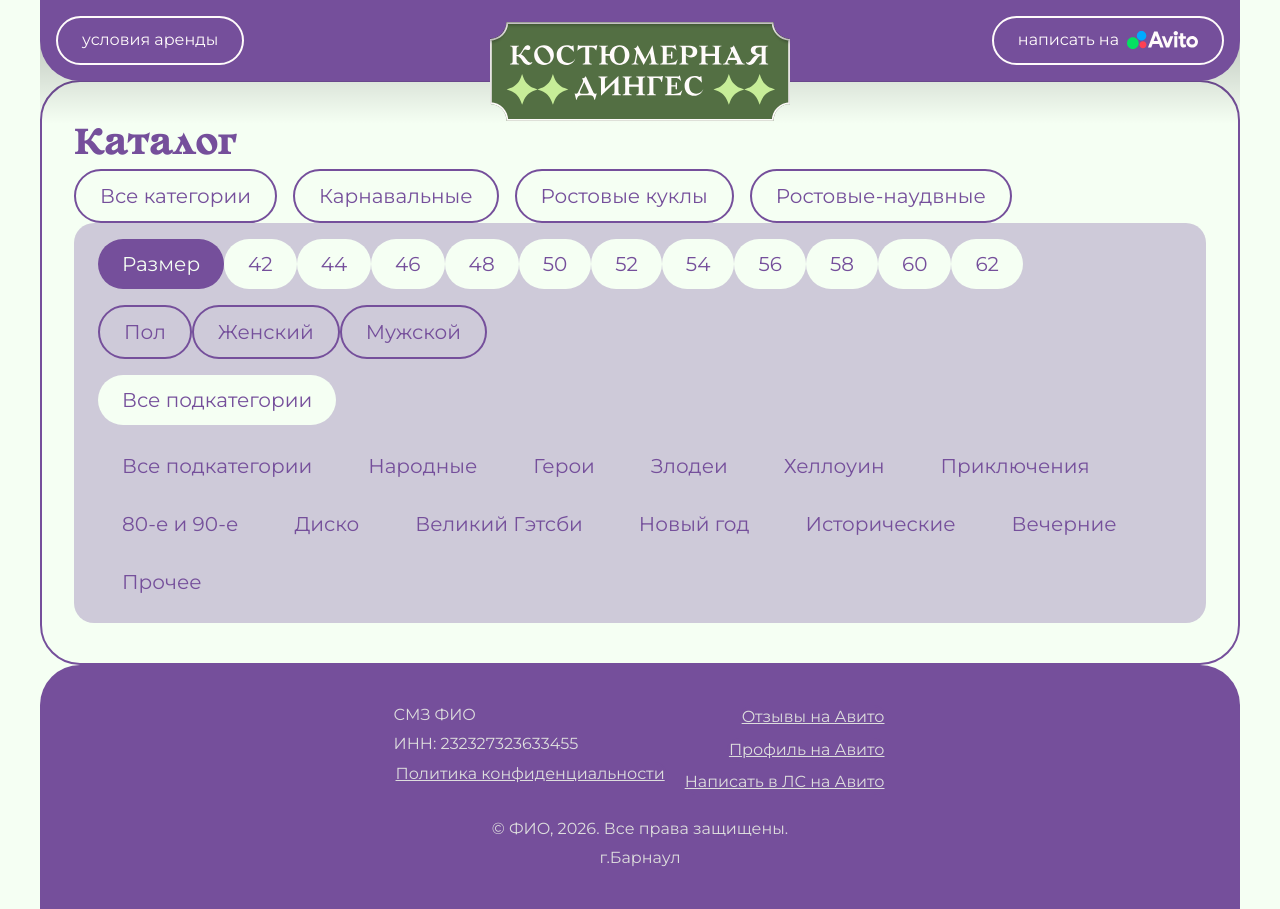
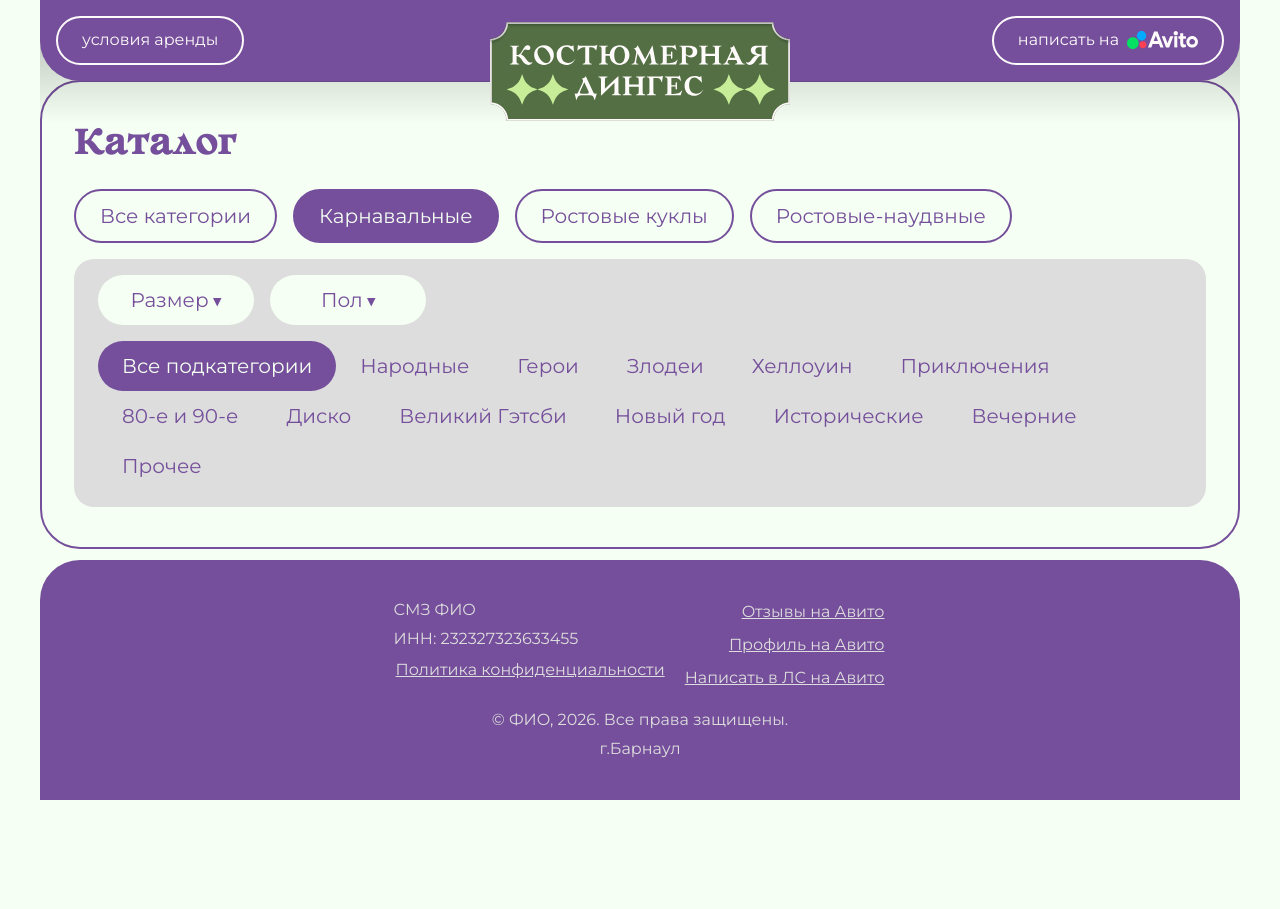
Before and after one commit to milada-dinges/dinges-costumes, a Next.js app: page / in a window 1280 px wide. Both pictures are taken after a click on the button "Карнавальные". After the commit the page ends 800 px from the top, so only its background shows below. Built offline with nearby package versions, Linux system fonts and the light colour scheme.

Commit message:
feat: доделала фильтры каталога

```diff
--- a/src/app/globals.css
+++ b/src/app/globals.css
@@ -40,7 +40,7 @@
 
   /* Отступы между*/
   --gap-v-block: 40px;
-  --gap-v-group: 24px;
+  --gap-v-group: 20px;
 
   --gap-item: 16px;
   --gap-card: 24px;
@@ -133,6 +133,7 @@ button, a {
   border: 2px solid var(--primary);
   outline: none;
   -webkit-tap-highlight-color: transparent;
+  white-space: nowrap;
 }
 
 /*Стили для классов*/
@@ -257,20 +258,21 @@ button, a {
   padding-inline: var(--padd-h-block);
   border: var(--border);
   border-radius: var(--radius-section);
+  display: flex;
+  flex-direction: column;
+  gap: var(--gap-v-group);
 }
 
 
 
 .catalog {
+
+}
+.catalog__h2 {
   color: var(--primary);
 }
+.card__btn{
 
-.card__btn{
-  padding-inline: var(--padd-h-btn);
-  padding-block: var(--padd-v-btn);
-  border: 2px solid var(--primary);
-  color: var(--primary);
-  font-size: 2rem;
 }
 
 .catalog__grid {
@@ -279,10 +281,21 @@ button, a {
   gap: var(--gap-card);
 }
 
-.catalog__h2 {
-  color: var(--primary);
+.catalog__filters {
+  display: flex;
+  flex-direction: column;
+  gap: var(--gap-item);
 }
-.catalog__filters {}
+.category__btn:hover {
+  background: color-mix(in srgb, var(--primary) 30%, transparent);
+}
+.category__btn__active {
+  background: var(--primary);
+  color: var(--bg);
+}
+.category__btn__active:hover {
+  background: var(--primary);
+}
 .filters__category {
   display: flex;
   flex-direction: row;
@@ -301,11 +314,17 @@ button, a {
   gap: var(--gap-item);
   padding-block: var(--padd-v-item);
   padding-inline: var(--padd-h-item);
-  background: var(--primary-hvr);
+  background: var(--subdued);
   border-radius: var(--radius-card);
 }
+.filters__carnaval-dropdown {
+  display: flex;
+  flex-wrap: wrap;
+  flex-direction: row;
+  gap: var(--gap-item);
+}
 .carnaval__sub-pc {
-  display: flex;
+  display: none;
   flex-wrap: wrap;
   flex-direction: row;
   gap: var(--gap-small);
@@ -342,8 +361,8 @@ button, a {
   border: none;
   color: var(--primary);
   background-color: var(--bg);
-  border-top-left-radius: 30px;
-  border-top-right-radius: 30px;
+  border-top-left-radius: 25px;
+  border-top-right-radius: 25px;
   border-bottom-left-radius: 0;
   border-bottom-right-radius: 0;
 }
@@ -351,29 +370,57 @@ button, a {
   grid-column: 1;
   grid-row: 1;
 
-  display: block;
+  display: flex;
+  flex-direction: row;
+  gap: 4px;
   visibility: hidden;
   white-space: nowrap;
 }
 .dropdown-toggle__text {
+  align-items: baseline;
+  display: flex;
+  flex-direction: row;
+  justify-content: center;
+  gap: 4px;
   grid-column: 1;
   grid-row: 1;
 }
+.arrow-sub__open {
+  transform: rotate(180deg);
+}
+.arrow-sub__active {
+  fill: var(--bg);
+}
 
+.arrow-gender__open {
+  transform: rotate(180deg);
+}
+.arrow-gender__active {
+  fill: var(--bg);
+}
 
+.arrow-size__open {
+  transform: rotate(180deg);
+}
+.arrow-size__active {
+  fill: var(--bg);
+}
 
 .dropdown__list {
   display: flex;
   flex-direction: column;
-
+  gap: 8px;
+  width: 100%;
   position: absolute;
   top: 100%;
   left: 0;
   margin-top: 4px;
   z-index: 7;
-
+  border: 2px solid var(--bg);
   background: var(--subdued);
   margin: 0;
+  padding-top: 8px;
+  padding-bottom: 8px;
   border-bottom-left-radius: var(--radius-card);
   border-bottom-right-radius: var(--radius-card);
 }
@@ -382,4 +429,26 @@ button, a {
   white-space: nowrap;
   width: 100%;
   border: none;
+  padding: 0;
 }
+
+.sub-pc__btn:hover {
+  background: color-mix(in srgb, var(--primary) 30%, transparent);
+}
+.sub-pc__btn__active {
+  background: var(--primary);
+  color: var(--bg);
+}
+.sub-pc__btn__active:hover {
+  background: var(--primary);
+}
+
+
+@media (min-width: 1200px) {
+  .carnaval__sub {
+    display: none;
+  }
+  .carnaval__sub-pc {
+    display: block;
+  }
+}
--- a/src/components/Catalog.tsx
+++ b/src/components/Catalog.tsx
@@ -1,8 +1,11 @@
 'use client'
 
 import { use, useState } from "react";
+import Image from "next/image";
 
 import { Costume, SIZE_ARRAY, SizeFilter, CATEGORIES_ARRAY, CategoryFilter, GENDER_ARRAY, GenderFilter, SUBCATEGORIES_ARRAY, SubcategoryFilter } from "@/types/costume";
+
+import arrowDropdown from '../../public/icons/arrow-dropdown.svg'
 
 interface CatalogProps{
     initialCostumes: Costume[];
@@ -28,7 +31,6 @@ export default function Catalog({ initialCostumes }: CatalogProps) {
 
     return (
         <section className="catalog section">
-            <div className="catalog__filters-group">
 
             <h2 className="catalog__h2">Каталог</h2>
 
@@ -43,42 +45,55 @@ export default function Catalog({ initialCostumes }: CatalogProps) {
                         ))
                     }
                 </div>
-                </div>
-
-
-
-
 
                 {selectedCategory === 'Карнавальные' && (
-
                     <div className="filters__carnaval">
-                        <div className="carnaval__size">
+                        <div className="filters__carnaval-dropdown">
+                            <div className="carnaval__size dropdown">
+                                <button className={`dropdown-toggle u-inline-grid ${selectedSize !== 'Размер' ? 'dropdown-toggle__active' : ''} ${activeDropdown === 'size' ? 'dropdown-toggle__open' : ''}`}
+                                onClick={() => setActiveDropdown(activeDropdown === 'size' ? null : 'size')}>
+                                    <span className="dropdown-toggle__text">{selectedSize} <svg className={`arrow-size__close ${selectedSize !== 'Размер' ? 'arrow-size__active' : ''} ${activeDropdown === 'size' ? 'arrow-size__open' : ''}` }  width="9" height="9" viewBox="0 0 9 9" xmlns="http://www.w3.org/2000/svg"><path d="M8.52002 2.00272e-05L4.26002 8.52002L1.98183e-05 1.92823e-05L8.52002 2.00272e-05Z" fill="currentColor"/> </svg> </span>
+                                    <span className="dropdown-toggle__ghost">{longGender} <svg width="9" height="9" viewBox="0 0 9 9" fill="none" xmlns="http://www.w3.org/2000/svg"><path d="M8.52002 2.00272e-05L4.26002 8.52002L1.98183e-05 1.92823e-05L8.52002 2.00272e-05Z" fill="#754F9B"/></svg> </span>
+                                </button>
+                                {activeDropdown === 'size' && (
+                                    <ul className="dropdown__list">
                                         {sizeBtns.map((liName) => (
-                            <button key={liName}
-                            className={`dropdown-toggle ${selectedSize === liName ? 'dropdown-toggle__active' : ''}`}
-                            onClick={() => setSelectedSize(liName)}>
+                                            <li key={liName} className="dropdown__item">
+                                            <button className='dropdown__btn'
+                                            onClick={() => {setSelectedSize(liName); setActiveDropdown(null);}}>
                                                 {liName}
-                            </button>))
+                                            </button>
+                                            </li>))
+                                        }
+                                    </ul>)
                                 }
                             </div>
 
-
-                        <div className="carnaval__gender">
+                            <div className="carnaval__gender dropdown">
+                                <button className={`dropdown-toggle u-inline-grid ${selectedGender !== 'Пол' ? 'dropdown-toggle__active' : ''} ${activeDropdown === 'gender' ? 'dropdown-toggle__open' : ''}`}
+                                onClick={() => setActiveDropdown(activeDropdown === 'gender' ? null : 'gender')}>
+                                    <span className="dropdown-toggle__text">{selectedGender} <svg className={`arrow-gender__close ${selectedGender !== 'Пол' ? 'arrow-gender__active' : ''} ${activeDropdown === 'gender' ? 'arrow-gender__open' : ''}` }  width="9" height="9" viewBox="0 0 9 9" xmlns="http://www.w3.org/2000/svg"><path d="M8.52002 2.00272e-05L4.26002 8.52002L1.98183e-05 1.92823e-05L8.52002 2.00272e-05Z" fill="currentColor"/> </svg> </span>
+                                    <span className="dropdown-toggle__ghost">{longGender} <svg width="9" height="9" viewBox="0 0 9 9" fill="none" xmlns="http://www.w3.org/2000/svg"><path d="M8.52002 2.00272e-05L4.26002 8.52002L1.98183e-05 1.92823e-05L8.52002 2.00272e-05Z" fill="#754F9B"/></svg> </span>
+                                </button>
+                                {activeDropdown === 'gender' && (
+                                    <ul className="dropdown__list">
                                         {genderBtns.map((liName) => (
-                            <button key={liName}
-                            className={`dropdown ${selectedGender === liName ? 'dropdown__active' : ''}`}
-                            onClick={() => setSelectedGender(liName)}>
+                                            <li key={liName} className="dropdown__item">
+                                            <button className='dropdown__btn'
+                                            onClick={() => {setSelectedGender(liName); setActiveDropdown(null);}}>
                                                 {liName}
-                            </button>))
+                                            </button>
+                                            </li>))
+                                        }
+                                    </ul>)
                                 }
                             </div>
-
 
                             <div className="carnaval__sub dropdown">
                                 <button className={`dropdown-toggle u-inline-grid ${selectedSubcategory !== 'Все подкатегории' ? 'dropdown-toggle__active' : ''} ${activeDropdown === 'sub' ? 'dropdown-toggle__open' : ''}`}
                                 onClick={() => setActiveDropdown(activeDropdown === 'sub' ? null : 'sub')}>
-                                <span className="dropdown-toggle__text">{selectedSubcategory}</span>
-                                <span className="dropdown-toggle__ghost">{longSub}</span>
+                                    <span className="dropdown-toggle__text">{selectedSubcategory} <svg className={`arrow-sub__close ${selectedSubcategory !== 'Все подкатегории' ? 'arrow-sub__active' : ''} ${activeDropdown === 'sub' ? 'arrow-sub__open' : ''}` }  width="9" height="9" viewBox="0 0 9 9" xmlns="http://www.w3.org/2000/svg"><path d="M8.52002 2.00272e-05L4.26002 8.52002L1.98183e-05 1.92823e-05L8.52002 2.00272e-05Z" fill="currentColor"/> </svg> </span>
+                                    <span className="dropdown-toggle__ghost">{longSub} <svg width="9" height="9" viewBox="0 0 9 9" fill="none" xmlns="http://www.w3.org/2000/svg"><path d="M8.52002 2.00272e-05L4.26002 8.52002L1.98183e-05 1.92823e-05L8.52002 2.00272e-05Z" fill="#754F9B"/></svg> </span>
                                 </button>
                                 {activeDropdown === 'sub' && (
                                     <ul className="dropdown__list">
@@ -93,10 +108,7 @@ export default function Catalog({ initialCostumes }: CatalogProps) {
                                     </ul>)
                                 }
                             </div>
-
-
-
-
+                        </div>
 
 
                         <div className="carnaval__sub-pc">
@@ -113,8 +125,6 @@ export default function Catalog({ initialCostumes }: CatalogProps) {
 
                     </div>)
                 }
-
-
             </div>
 
         </section>
```
Also changed, not shown: public/icons/arrow-dropdown.svg (added). Lines whose indentation alone changed are shown as unchanged.
